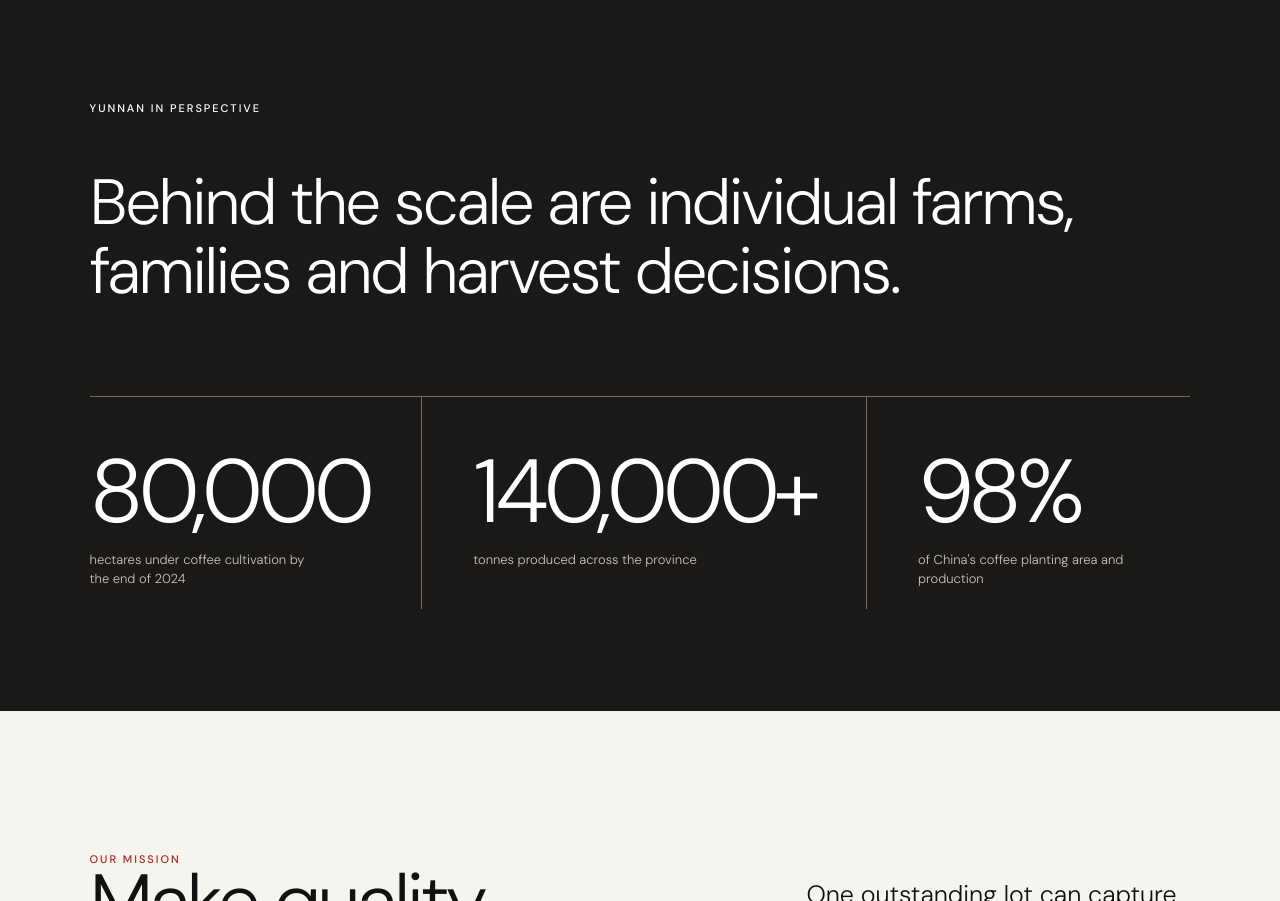
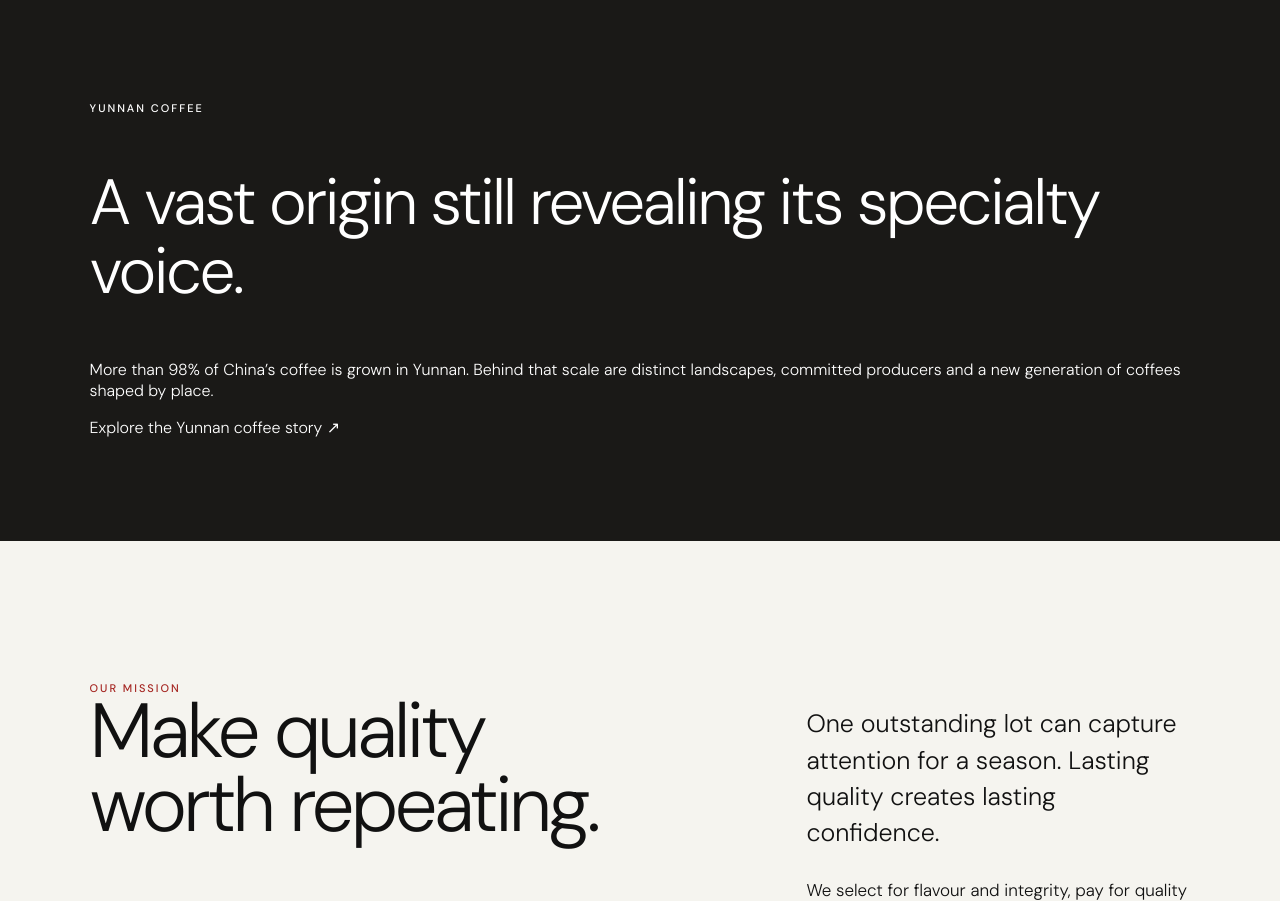
Before and after one commit to adamwu981-cloud/yd-selects-about-us, a plain HTML site: page index.html in a window 1280 px wide. Shown: the part 4497-5398 px from the top of the page. Drawn offline with Linux system fonts and the light colour scheme.

Commit message:
Condense Yunnan section into origin story teaser

```diff
--- a/index.html
+++ b/index.html
@@ -87,22 +87,10 @@
 <div class="facts-image">
 </div>
 <div class="facts-copy reveal">
-<p class="eyebrow">Yunnan in perspective</p>
-<h2>Behind the scale are individual farms, families and harvest decisions.</h2>
-<div class="stats">
-<article>
-<strong>80,000</strong>
-<span>hectares under coffee cultivation by the end of 2024</span>
-</article>
-<article>
-<strong>140,000+</strong>
-<span>tonnes produced across the province</span>
-</article>
-<article>
-<strong>98%</strong>
-<span>of China's coffee planting area and production</span>
-</article>
-</div>
+<p class="eyebrow">Yunnan coffee</p>
+<h2>A vast origin still revealing its specialty voice.</h2>
+<p class="facts-intro">More than 98% of China’s coffee is grown in Yunnan. Behind that scale are distinct landscapes, committed producers and a new generation of coffees shaped by place.</p>
+<a class="facts-link" href="yunnan-coffee-origin.html">Explore the Yunnan coffee story <span>↗</span></a>
 </div>
 </section>
 <section class="mission" id="mission">
```
